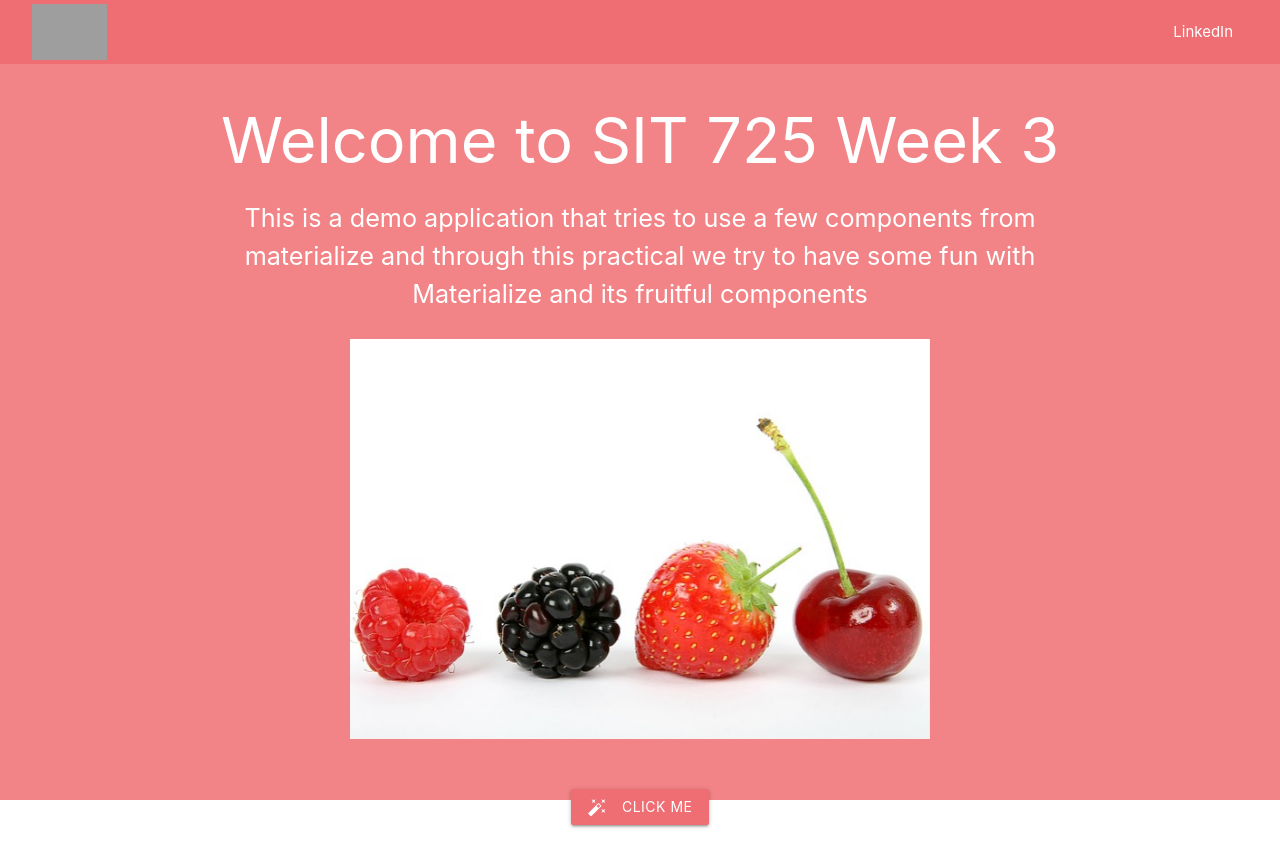
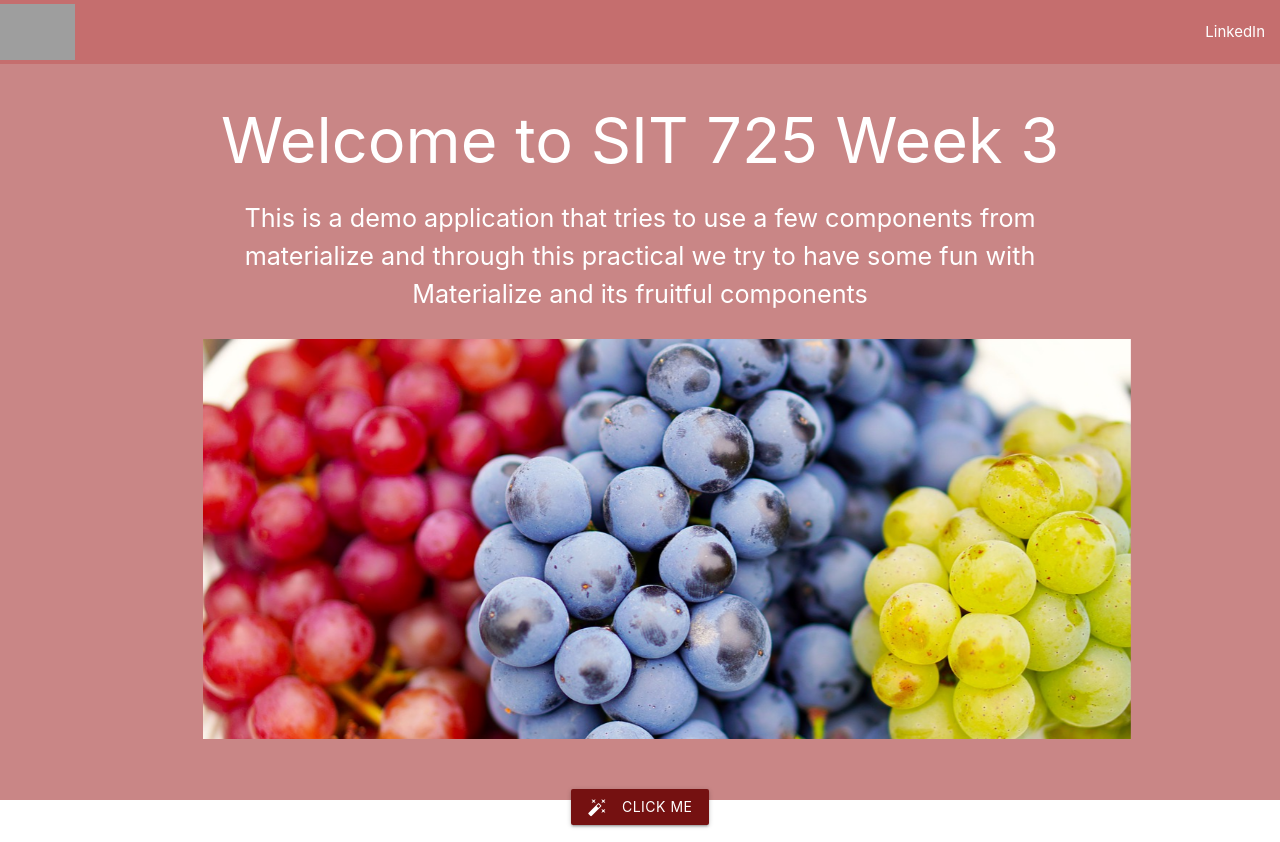
Before and after one commit to chunservice/sit725-2022-t1-prac4, a website: page public/index.html in a window 1280 px wide. Shown: the top 842 px of the page. Drawn offline with nearby package versions, Linux system fonts and the light colour scheme; grey boxes are pictures that could not be loaded.

Commit message:
updates: better design

```diff
--- a/public/css/style.css
+++ b/public/css/style.css
@@ -1,5 +1,9 @@
+.nav-wrapper {
+    background-color: #c56e6e;
+    }
+
 .navbar-size {
-    width: 95%;
+    width: 100%;
     margin: 0 auto;
     }
 
@@ -9,7 +13,7 @@
     }
 
 .main-body {
-    background-color: #F28487;
+    background-color: #c98686;
     color: white;
     height: calc(100vh - 64px);
     }
@@ -20,6 +24,6 @@
     }
 
 .click-me-button {
-    background-color: #EE6E73;
+    background-color: #751111;
     margin-top: 50px;
     }
--- a/public/index.html
+++ b/public/index.html
@@ -45,7 +45,7 @@
                     </div>
 
                     <div class="col s12 center-align">
-                        <img class="materialboxed materialboxed-image" src="images/berries.jpg">
+                        <img class="materialboxed materialboxed-image" src="images/grapes_3.jpg">
                     </div>
 
                     <div class="col s12 center-align">
```
Also changed, not shown: public/images/berries.jpg (deleted), public/images/grapes_3.jpg (added), 1 other file.
